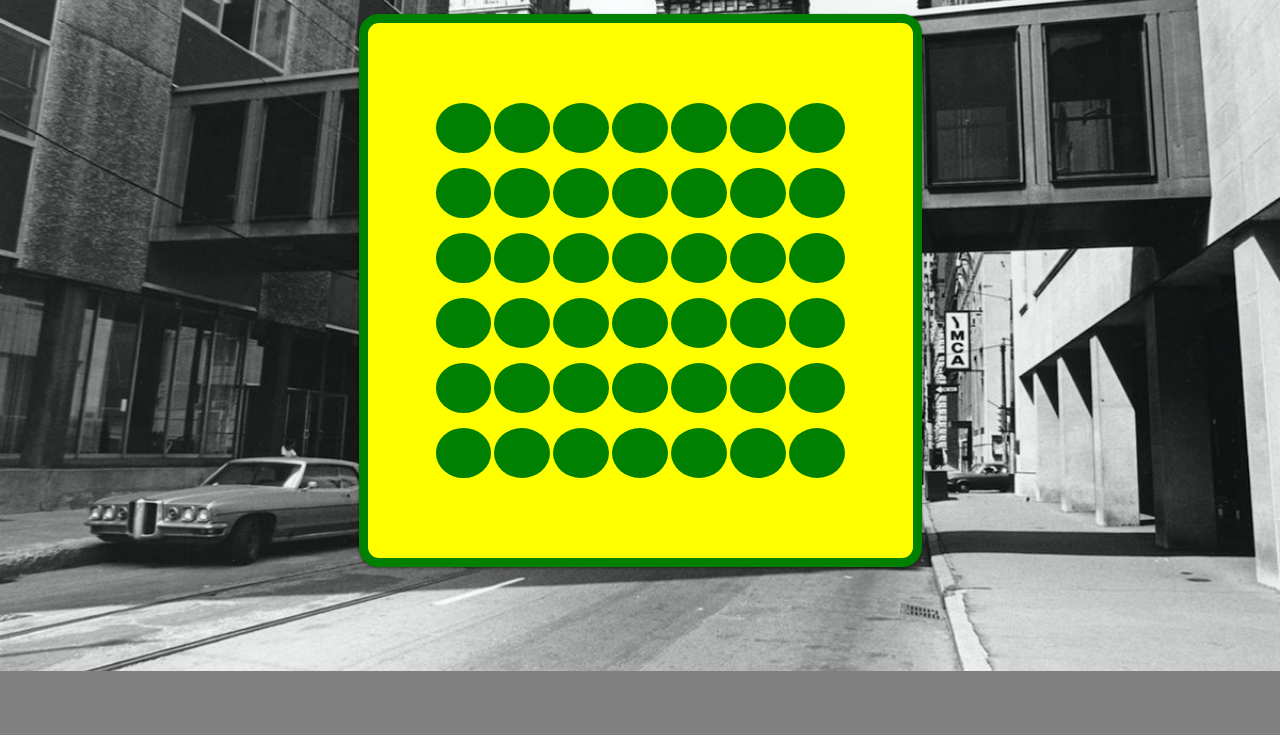
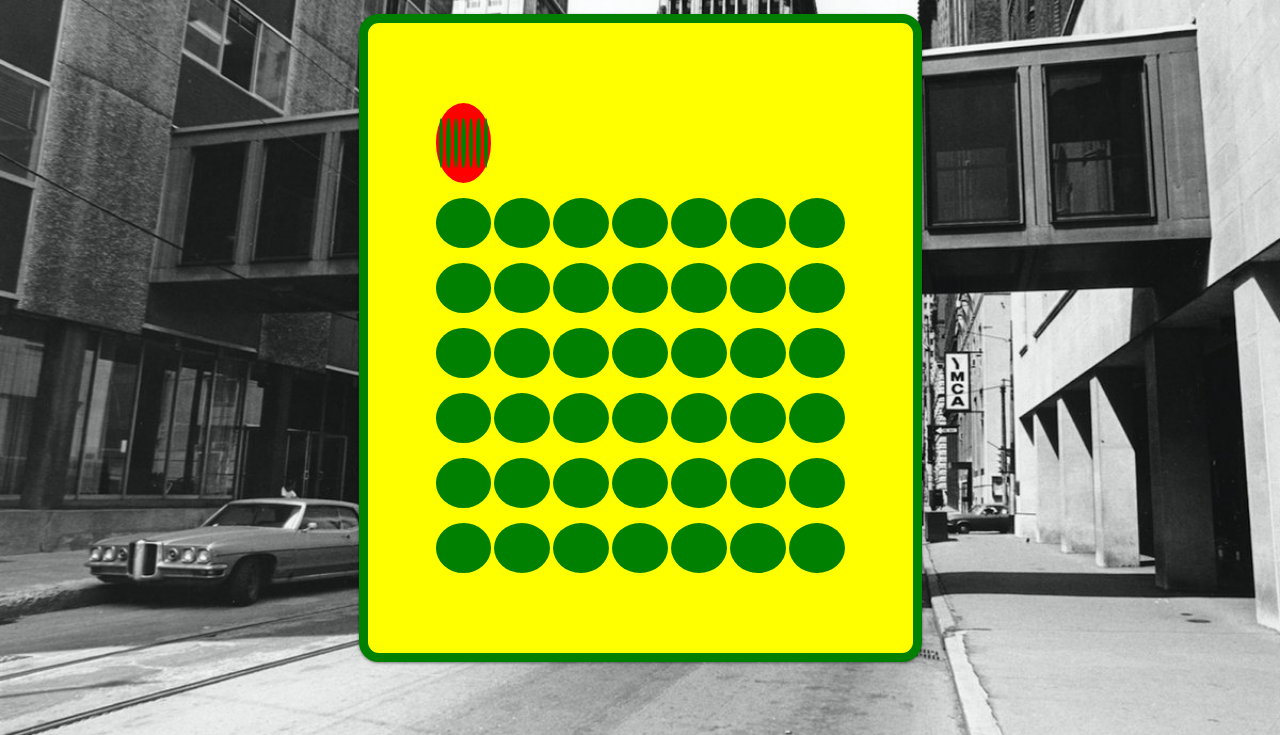
Before and after one commit to erolan/CMPS262.Connect4, a plain HTML site: page index.html in a window 1280 px wide. Shown: the part 129-864 px from the top of the page. Before the commit the page ends 800 px from the top, so only its background shows below. Drawn offline with nearby package versions, Linux system fonts and the light colour scheme.

Commit message:
ELH - Adding Selection Row
Adding a selection row to the top column

```diff
--- a/index.html
+++ b/index.html
@@ -17,7 +17,7 @@
     <h1>"CMPS262 Spring I - Connect Four"</h1>
     <div id="connect4"></div>
     <div id="grid">
-<div class="row">
+<div class="chooserow">
   <div class="cell" id="cell00" onclick="selectColumn(0)"></div>
   <div class="cell" id="cell01" onclick="selectColumn(1)"></div>
   <div class="cell" id="cell02" onclick="selectColumn(2)"></div>
@@ -71,6 +71,15 @@
   <div class="cell" id="cell55" onclick="selectColumn(5)"></div>
   <div class="cell" id="cell56" onclick="selectColumn(6)"></div>
 </div>
+<div class="row">
+  <div class="cell" id="cell57" onclick="selectColumn(0)"></div>
+  <div class="cell" id="cell58" onclick="selectColumn(1)"></div>
+  <div class="cell" id="cell59" onclick="selectColumn(2)"></div>
+  <div class="cell" id="cell60" onclick="selectColumn(3)"></div>
+  <div class="cell" id="cell61" onclick="selectColumn(4)"></div>
+  <div class="cell" id="cell62" onclick="selectColumn(5)"></div>
+  <div class="cell" id="cell63" onclick="selectColumn(6)"></div>
+</div>
 </div>
    <script src="https://code.jquery.com/jquery-3.3.1.slim.min.js"</script>
  <!-- Player modules -->
--- a/style.css
+++ b/style.css
@@ -36,3 +36,12 @@ body {
   border-radius: 50%;
   margin: 4px;
 }
+
+.chooserow {
+  display: table-cell;
+  background-color: red;
+  width: 50px;
+  height: 50px;
+  border-radius: 50%;
+  margin: 4px;
+}
```
